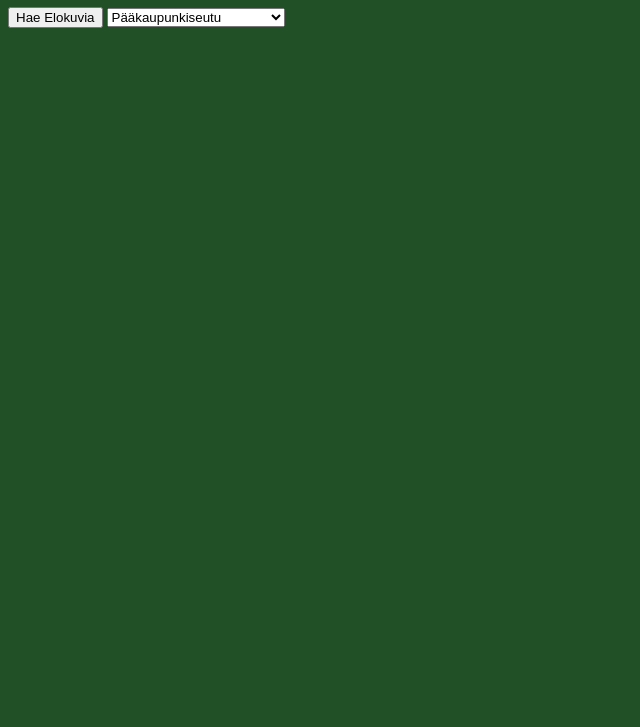
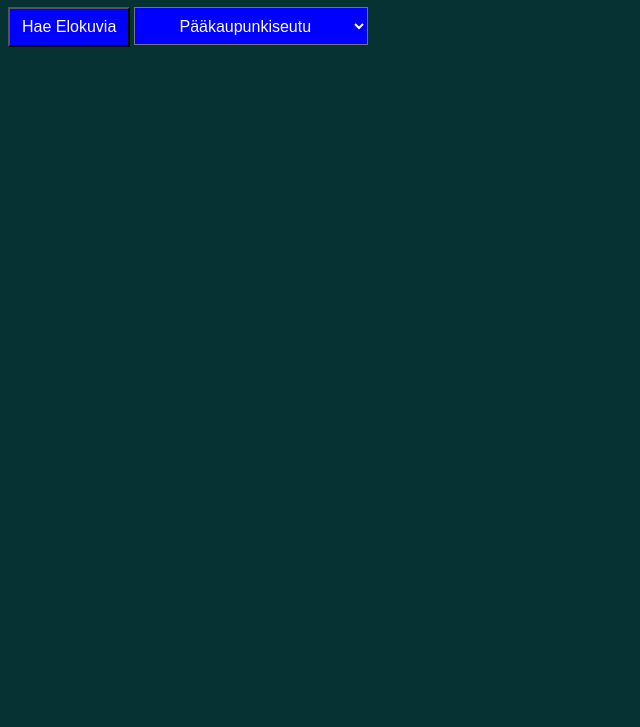
Before and after one commit to Henkkath/projekti2, a plain HTML site: page index.html in a window 1280 px wide. Shown: the part 73-800 px from the top of the page, without its empty margins (0-640 px from the left). Drawn offline with Linux system fonts and the light colour scheme.

Commit message:
Update style.css

```diff
--- a/style.css
+++ b/style.css
@@ -1,3 +1,41 @@
 body {
-    background-color: rgb(33, 80, 39);
+    background-color: rgb(6, 50, 51);
 }
+
+h1 {
+    color: #fff;
+}
+
+button {
+    color: #fff;
+    background-color: blue;
+    font-size: 1rem;
+    outline: none;
+    min-height: 38px;
+    font-weight: 400;
+    text-align: center;
+    cursor: pointer;
+    padding: .375rem .75rem;
+    line-height: 1.5;
+    border-radius: 25;
+}
+
+select {
+    color: #fff;
+    background-color: blue;
+    font-size: 1rem;
+    outline: none;
+    min-height: 38px;
+    font-weight: 400;
+    text-align: center;
+    cursor: pointer;
+    padding: .375rem .75rem;
+    line-height: 1.5;
+    border-radius: 25;
+}
+
+li {
+    font-size: 1rem;
+    color: #fff;
+
+}
```
